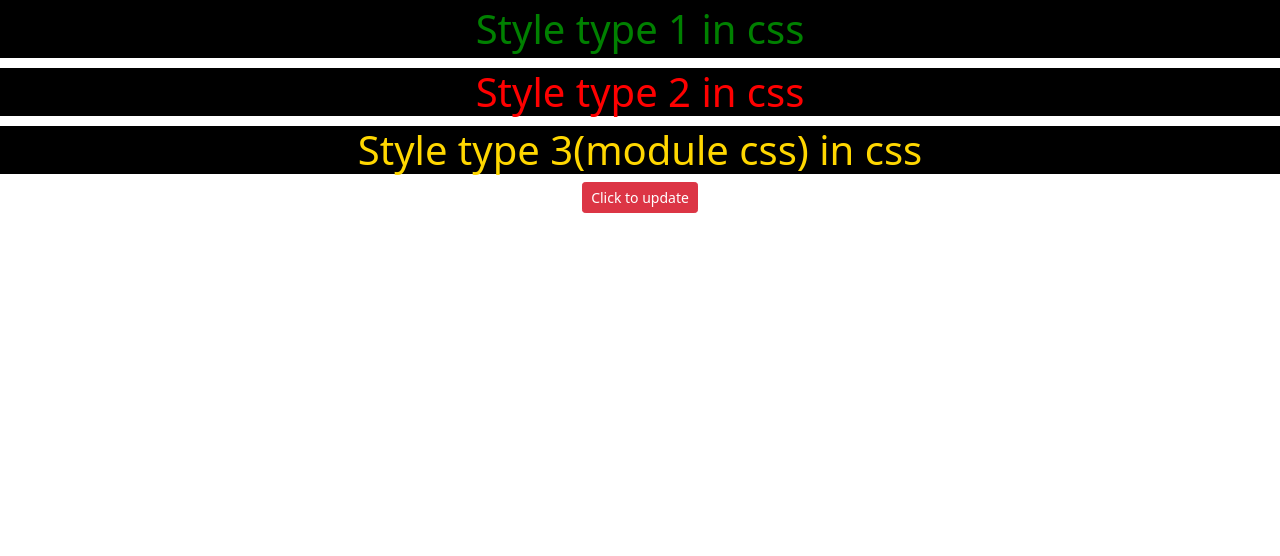
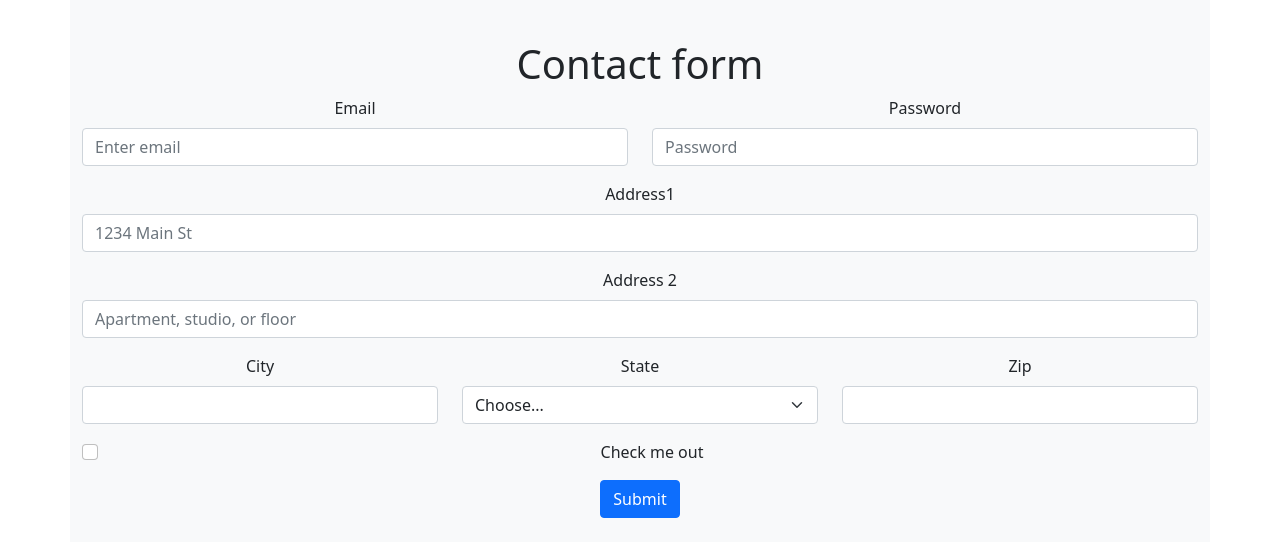
Before and after one commit to fhabhishektiwari/blog, a React (Create React App) app: page / in a window 1280 px wide. Shown: the top 556 px of the page. Built offline with nearby package versions, Linux system fonts and the light colour scheme.

Commit message:
adding react bootstrap

```diff
--- a/package.json
+++ b/package.json
@@ -3,6 +3,9 @@
   "version": "0.1.0",
   "private": true,
   "dependencies": {
+    "@emotion/react": "^11.9.3",
+    "@emotion/styled": "^11.9.3",
+    "@mui/material": "^5.8.7",
     "@testing-library/jest-dom": "^5.16.4",
     "@testing-library/react": "^13.3.0",
     "@testing-library/user-event": "^13.5.0",
--- a/src/App.js
+++ b/src/App.js
@@ -1,21 +1,11 @@
 // import logo from './logo.svg';
 import './App.css';
-import './style.css';
-import style from './custom.module.css';
-// import Button from 'react-bootstrap/Button';
-import 'bootstrap/dist/css/bootstrap.min.css';
-
-
-// or less ideally
-import { Button } from 'react-bootstrap';
+import UserForm from './UserForm';
 
 const  App=()=> {
   return(
     <div className='App'>
-      <h1 className='primary'>Style type 1 in css</h1>
-      <h1 style={{color:'red',backgroundColor:'black',marginTop:'10px'}}>Style type 2 in css</h1>
-      <h1 className={style.success}>Style type 3(module css) in css</h1>
-      <Button className='btn btn-danger btn-sm'>Click to update</Button>
+     <UserForm/>
     </div>
 
   );
--- a/src/UserForm.js
+++ b/src/UserForm.js
@@ -1,10 +1,61 @@
 import 'bootstrap/dist/css/bootstrap.min.css';
-import { Button } from 'react-bootstrap';
+import { Form,Row,Col,Button } from 'react-bootstrap';
 
 const UserForm=()=>{
     return(
-        <div>
+        <div className='container bg-light py-4'>
+            <h1 className='display-6 mt-3'>Contact form</h1>
+        <Form>
+        <Row className="mb-3">
+          <Form.Group as={Col} controlId="formGridEmail">
+            <Form.Label>Email</Form.Label>
+            <Form.Control type="email" placeholder="Enter email" />
+          </Form.Group>
 
+          <Form.Group as={Col} controlId="formGridPassword">
+            <Form.Label>Password</Form.Label>
+            <Form.Control type="password" placeholder="Password" />
+          </Form.Group>
+        </Row>
+
+        <Form.Group className="mb-3" controlId="formGridAddress1">
+          <Form.Label>Address1</Form.Label>
+          <Form.Control placeholder="1234 Main St" />
+        </Form.Group>
+
+        <Form.Group className="mb-3" controlId="formGridAddress2">
+          <Form.Label>Address 2</Form.Label>
+          <Form.Control placeholder="Apartment, studio, or floor" />
+        </Form.Group>
+
+        <Row className="mb-3">
+          <Form.Group as={Col} controlId="formGridCity">
+            <Form.Label>City</Form.Label>
+            <Form.Control />
+          </Form.Group>
+
+          <Form.Group as={Col} controlId="formGridState">
+            <Form.Label>State</Form.Label>
+            <Form.Select defaultValue="Choose...">
+              <option>Choose...</option>
+              <option>...</option>
+            </Form.Select>
+          </Form.Group>
+
+          <Form.Group as={Col} controlId="formGridZip">
+            <Form.Label>Zip</Form.Label>
+            <Form.Control />
+          </Form.Group>
+        </Row>
+
+        <Form.Group className="mb-3" id="formGridCheckbox">
+          <Form.Check type="checkbox" label="Check me out" />
+        </Form.Group>
+
+        <Button variant="primary" type="submit">
+          Submit
+        </Button>
+      </Form>
         </div>
     );
 }
```
Also changed, not shown: 1 other file (tests, documents, lock files or other folders).
